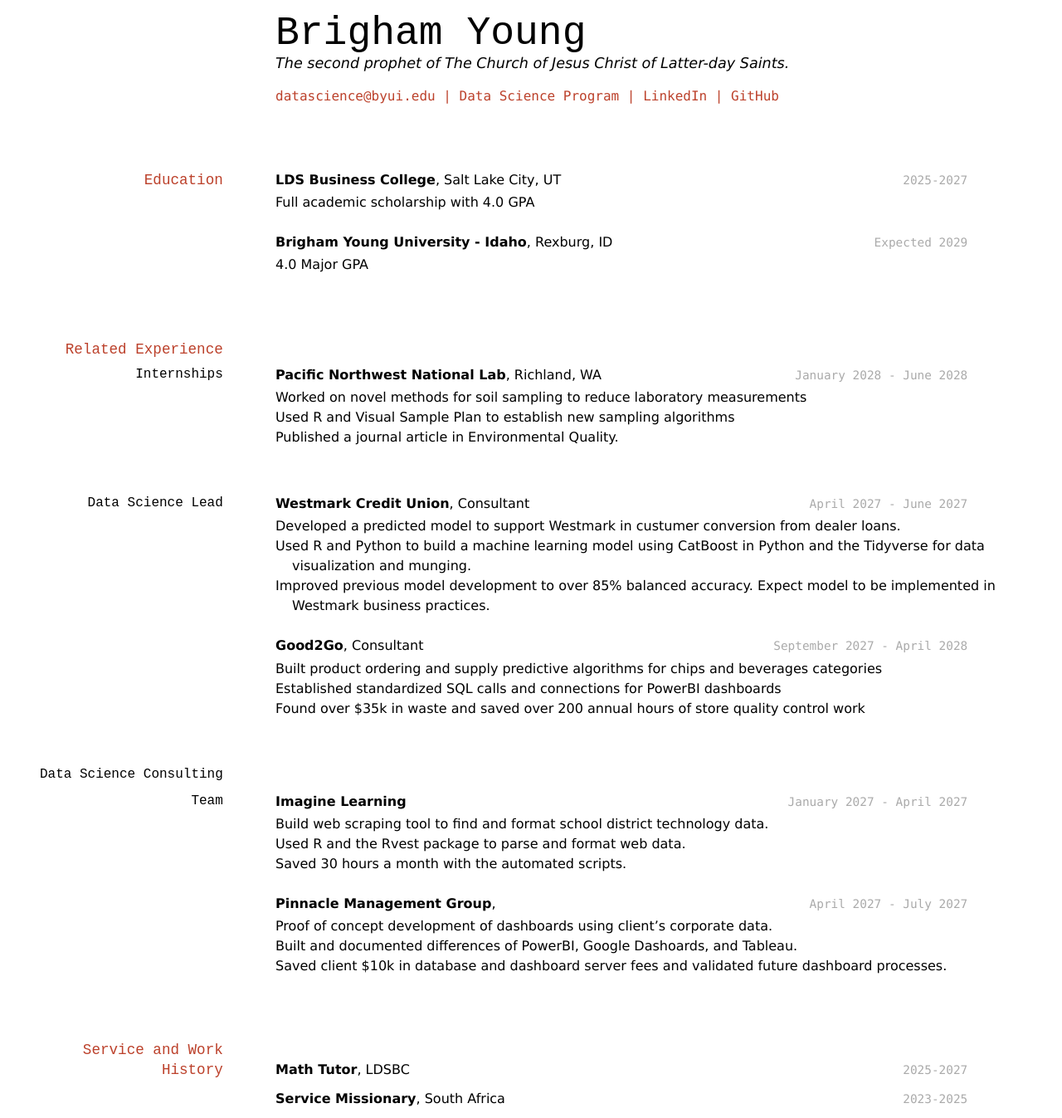
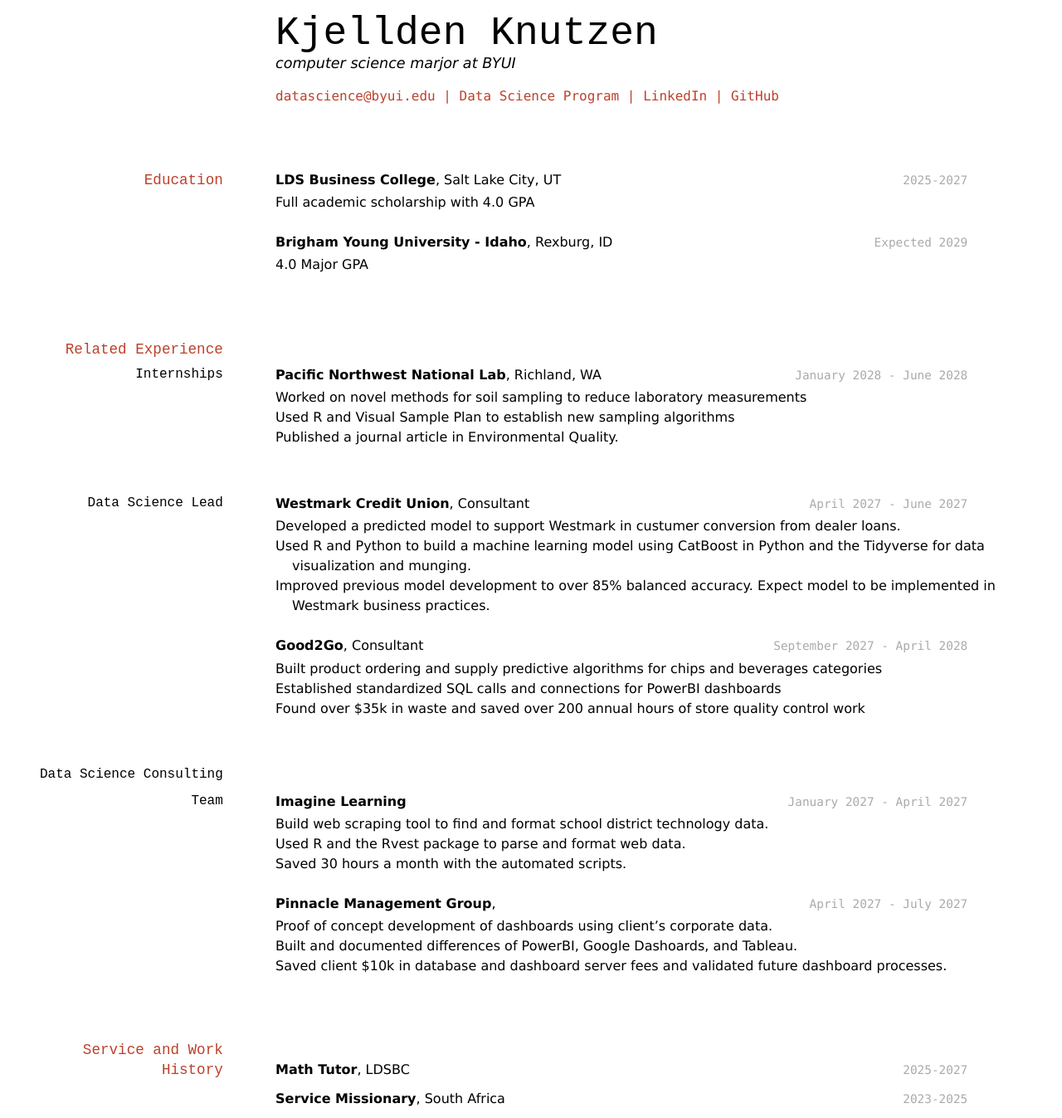
Before and after one commit to Kjellden/Kjellden-Knutzen-resume, a Jekyll site: the page built from docs/index.md, in a window 1280 px wide. Shown: the whole page at 83% size. Built offline with Jekyll 4.4.1, drawn with Linux system fonts in a browser that asks for light colours.

Commit message:
Edit resume.

```diff
--- a/docs/index.md
+++ b/docs/index.md
@@ -1,9 +1,9 @@
 ---
 layout: cv
-title: Brigham Young's Resume
+title: Kjellden Knutzen Resume
 ---
-# Brigham Young
-The second prophet of The Church of Jesus Christ of Latter-day Saints.
+# Kjellden Knutzen
+computer science marjor at BYUI
 
 <div id="webaddress">
 <a href="datascience@byui.edu">datascience@byui.edu</a>
```
